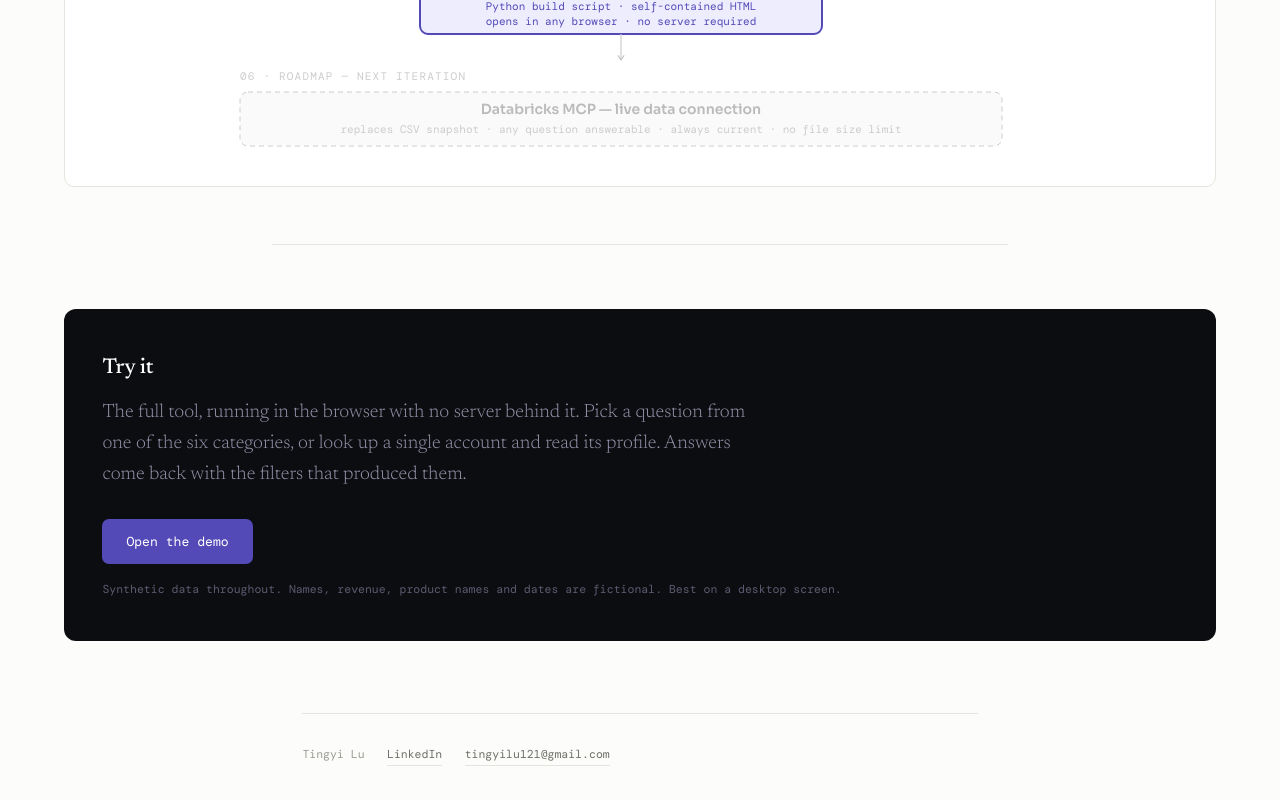
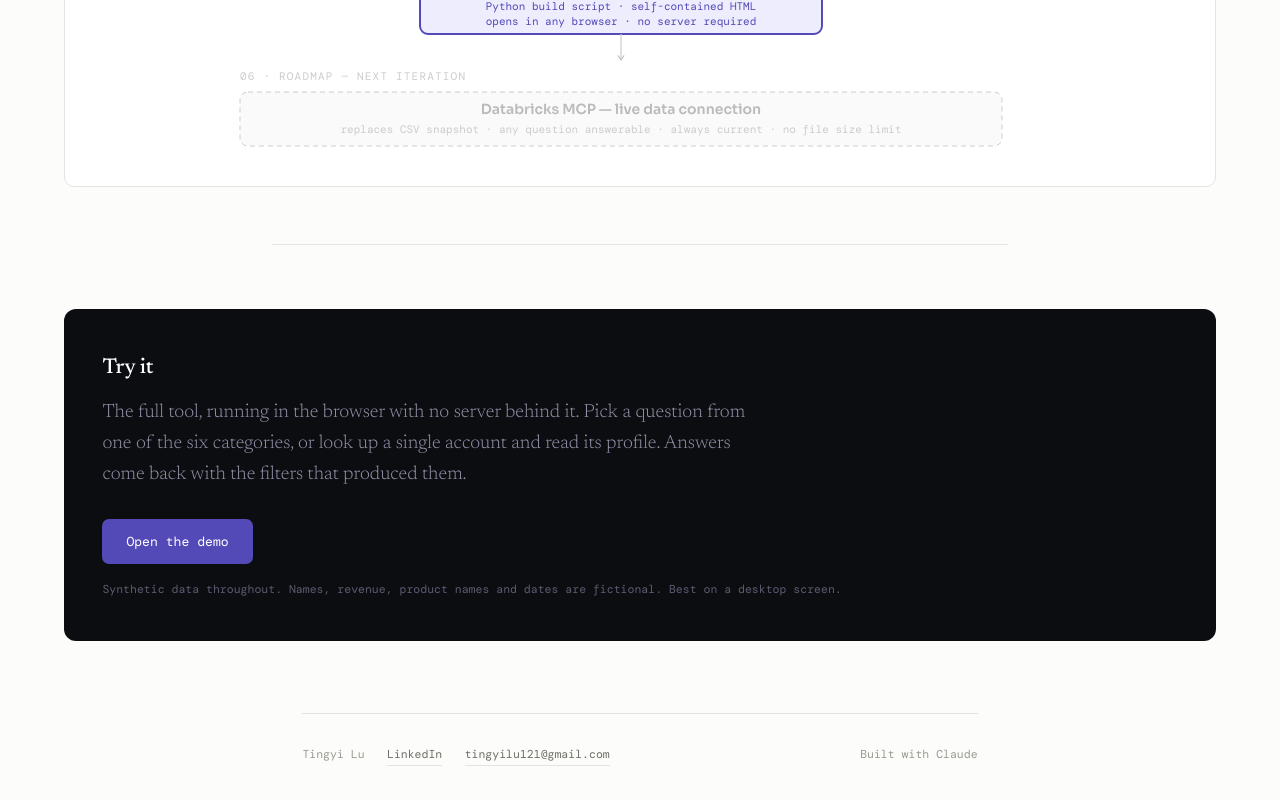
Before and after one commit to vivianna-121/account-360, a plain HTML site: page index.html in a window 1280 px wide. Shown: the part 5344-6144 px from the top of the page. Drawn offline with nearby package versions, Linux system fonts and the light colour scheme; a web font is replaced by a local one.

Commit message:
Add files via upload

```diff
--- a/index.html
+++ b/index.html
@@ -195,6 +195,7 @@ footer{
   font-family:var(--mono);font-size:.72rem;color:var(--faint);
   display:flex;gap:1.4rem;flex-wrap:wrap;
 }
+footer .built{margin-left:auto;color:var(--faint);}
 footer a{color:var(--muted);text-decoration:none;border-bottom:1px solid var(--rule);}
 footer a:hover,footer a:focus-visible{color:var(--indigo);}
 a:focus-visible,.btn:focus-visible{outline:2px solid var(--indigo);outline-offset:3px;}
@@ -414,6 +415,7 @@ a:focus-visible,.btn:focus-visible{outline:2px solid var(--indigo);outline-offse
     <span>Tingyi Lu</span>
     <a href="https://www.linkedin.com/in/tingyi121/">LinkedIn</a>
     <a href="mailto:tingyilu121@gmail.com">tingyilu121@gmail.com</a>
+    <span class="built">Built with Claude</span>
   </footer>
 </div>
 
```
